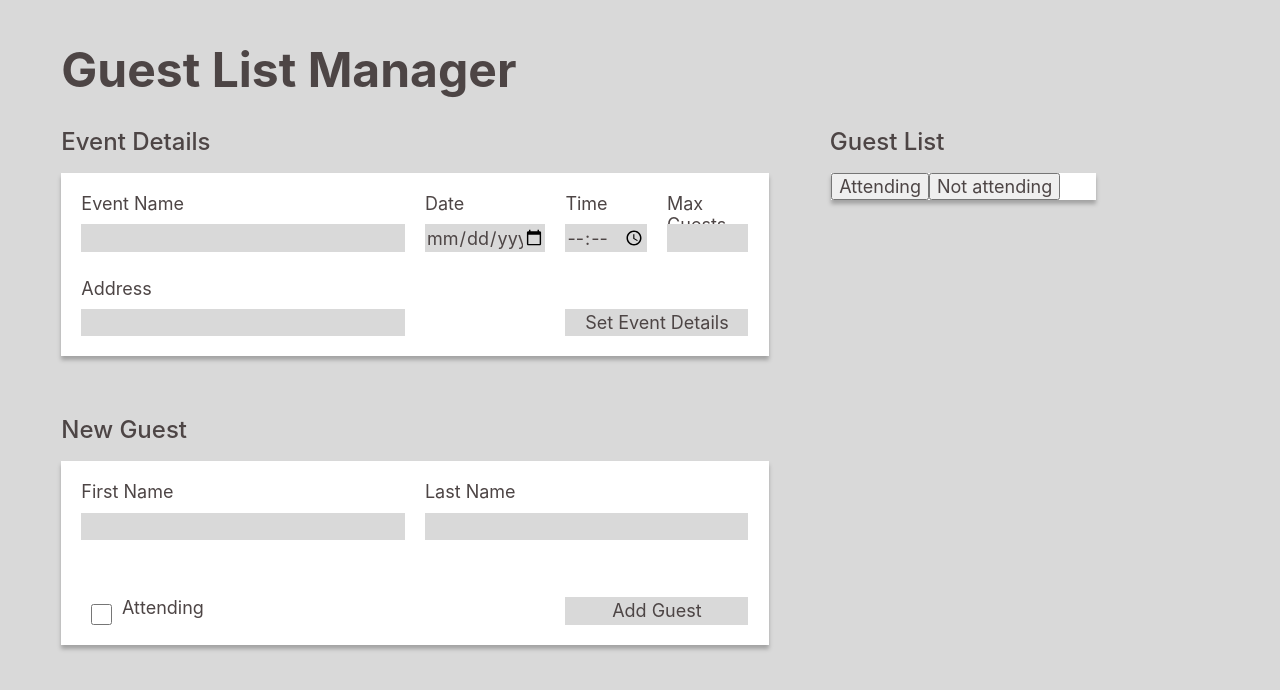
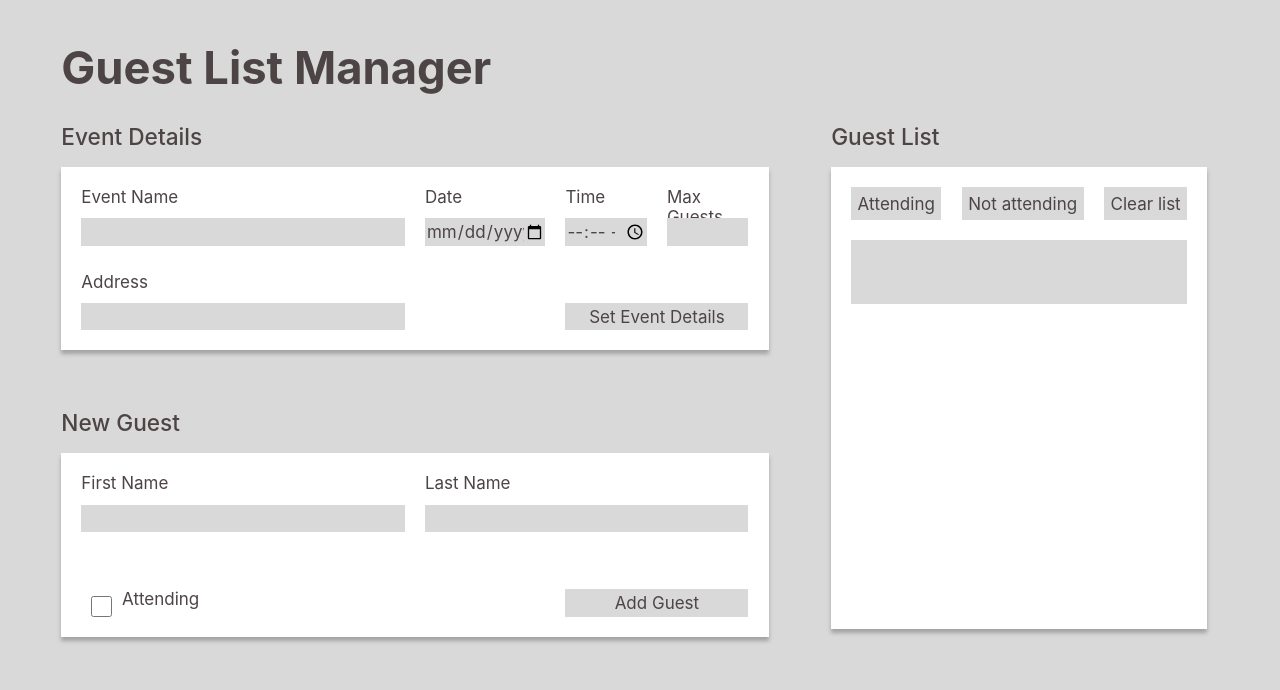
Before and after one commit to Thoud/guest-list, a React (Create React App) app: page / in a window 1280 px wide. Shown: the top 690 px of the page. Built offline with nearby package versions, Linux system fonts and the light colour scheme.

Commit message:
Add final style to GuestList component

```diff
--- a/src/components/EventDetails.tsx
+++ b/src/components/EventDetails.tsx
@@ -15,13 +15,7 @@ const eventDetailsStyling = css`
   grid-template:
     2.448vw 2.135vw 2.031vw 2.448vw 2.135vw /
     25.281vw 1.563vw 9.411vw repeat(2, 1.563vw 6.372vw);
-  /* First Breackpoint: 1450 */
-
-  input,
-  button {
-    background-color: #d9d9d9;
-    border: none;
-  }
+  /* First Breackpoint: 1425 */
 
   #labelEventName {
     grid-area: 1 / 1;
--- a/src/components/GuestList.tsx
+++ b/src/components/GuestList.tsx
@@ -3,13 +3,47 @@ import { css } from '@emotion/react';
 
 const gridGuestList = css`
   grid-area: 1 / 2 / span 2 / 2;
+
+  h2 {
+    margin-left: 4.892vw;
+  }
 `;
 
 const guestListStyling = css`
   background-color: #ffffff;
-  width: 20.729vw;
+  width: 29.375vw;
+  height: 36.118vw;
   margin-left: 4.892vw;
   box-shadow: 0px 4px 4px #00000040;
+  padding: 1.563vw;
+  display: flex;
+  flex-direction: column;
+  align-items: center;
+
+  .filter {
+    width: 26.272vw;
+    margin-bottom: 1.563vw;
+    display: flex;
+    justify-content: space-between;
+  }
+
+  button {
+    padding: 0.514vw;
+  }
+
+  .container {
+    width: 26.272vw;
+    height: 100%;
+    overflow: scroll;
+  }
+
+  .attendees {
+    background-color: #d9d9d9;
+    width: 100%;
+    height: 5vw;
+    border: none;
+    margin-bottom: 1.563vw;
+  }
 `;
 
 export default function GuestList() {
@@ -18,10 +52,15 @@ export default function GuestList() {
       <h2>Guest List</h2>
 
       <div css={guestListStyling}>
-        <button>Attending</button>
-        <button>Not attending</button>
+        <div className="filter">
+          <button>Attending</button>
+          <button>Not attending</button>
+          <button>Clear list</button>
+        </div>
 
-        <div />
+        <div className="container">
+          <div className="attendees" />
+        </div>
       </div>
     </div>
   );
--- a/src/index.tsx
+++ b/src/index.tsx
@@ -8,7 +8,7 @@ const globalStyles = css`
     box-sizing: border-box;
     font-family: -apple-system, BlinkMacSystemFont, 'Segoe UI', Roboto, Oxygen,
       Ubuntu, Cantarell, 'Open Sans', 'Helvetica Neue', sans-serif;
-    font-size: 18px;
+    font-size: 17px;
     color: #4d4545;
   }
 
@@ -29,6 +29,16 @@ const globalStyles = css`
     font-weight: 500;
     margin: 0 0 1.354vw 4.792vw;
   }
+
+  input,
+  button {
+    background-color: #d9d9d9;
+    border: none;
+  }
+
+  button {
+    cursor: pointer;
+  }
 `;
 
 ReactDOM.render(
```
